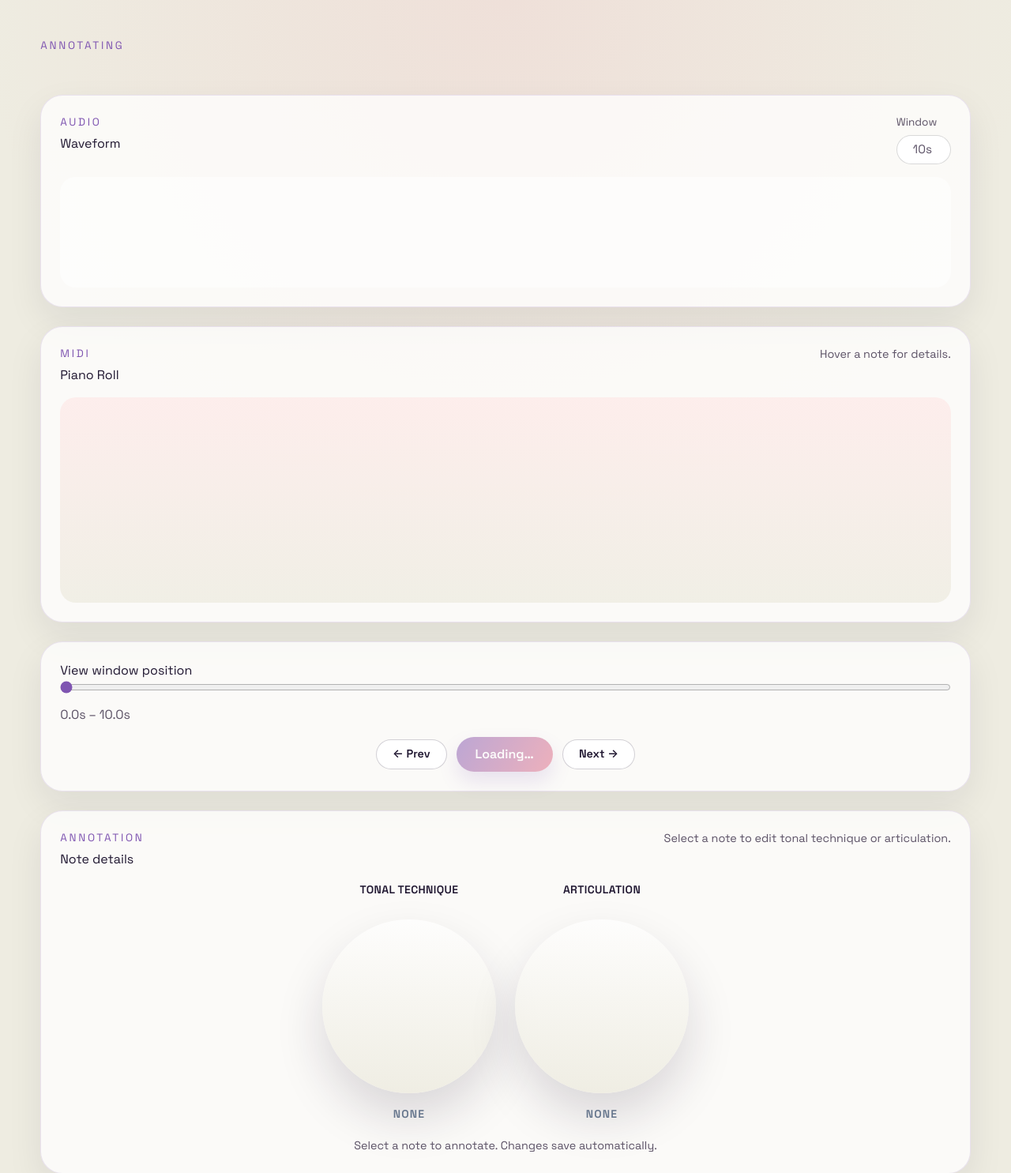
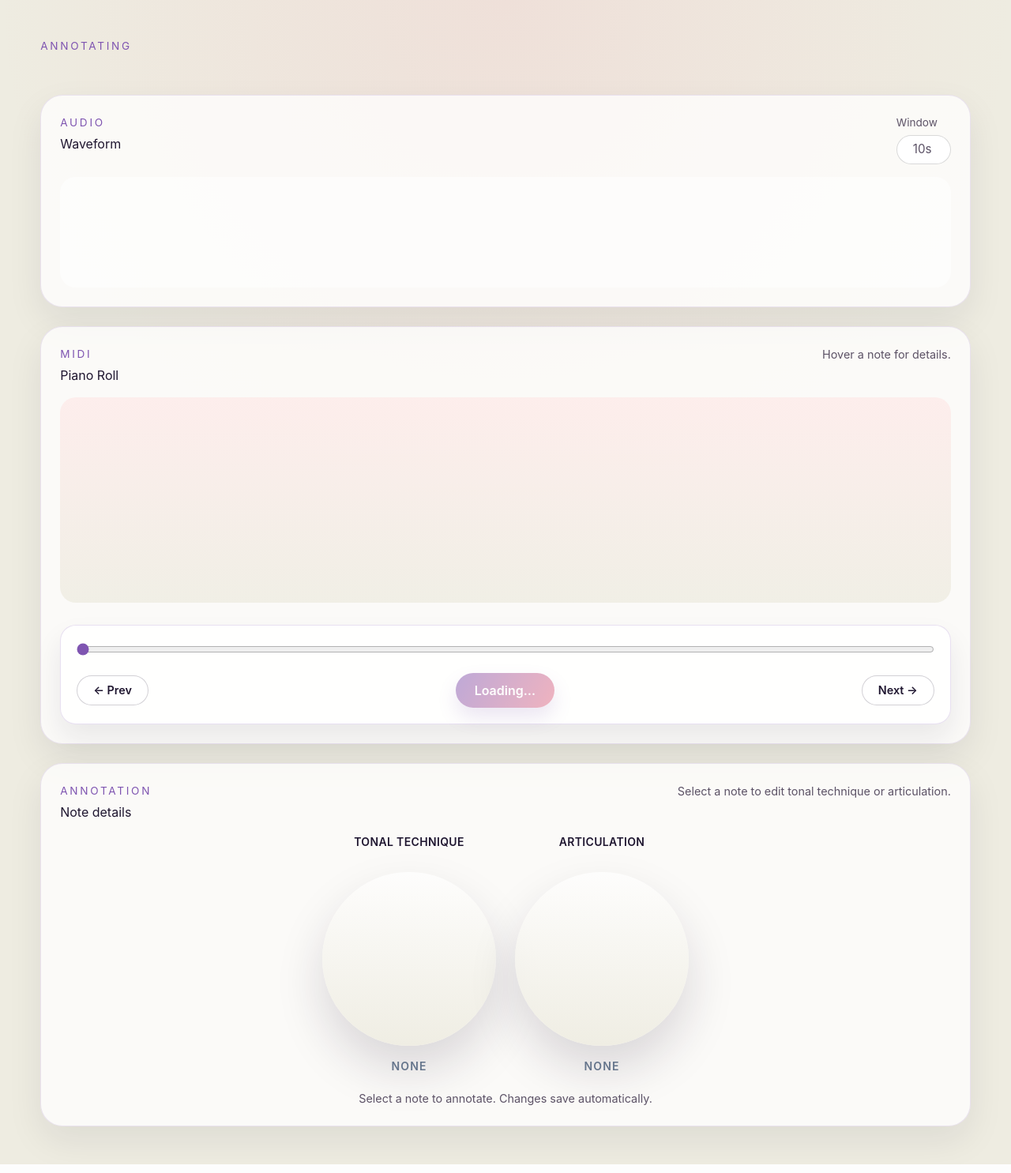
Before and after one commit to tklovln/audio-midi-marker, a Flask app: template templates/annotation.html in a window 1280 px wide. Shown: the top 1485 px of the page at 79% size. Run offline with Flask 3, Linux system fonts and the light colour scheme; the template is opened without the code that fills it, so the values that code supplies are empty; some libraries are stand-ins or nearby versions.

Commit message:
update: fix midi control slider

```diff
--- a/data/paganini_aligned/annotation.csv
+++ b/data/paganini_aligned/annotation.csv
@@ -1,5 +1,7 @@
 pitch,start,end,tonalTechnique,articulation
+57,19.847727,19.929545,pizzicato,
 63,0.843182,0.911364,pizzicato,
+63,19.975,20.045455,,legato
 64,0.0,0.077273,pizzicato,staccato
 64,0.75,0.795455,pizzicato,
 64,6.554545,6.606818,sul ponticello,
@@ -8,7 +10,9 @@ pitch,start,end,tonalTechnique,articulation
 71,0.234091,0.290909,muted,staccato
 71,0.552273,0.604545,sul ponticello,legato
 71,5.038636,5.086364,harmonics,accent
+71,20.093182,20.143182,,tenuto
 75,2.677273,2.718182,pizzicato,staccato
 76,0.343182,0.384091,muted,staccato
 76,0.436364,0.5,,
 76,3.565909,3.611364,,accent
+90,19.388636,19.702273,sul ponticello,
--- a/static/css/style.css
+++ b/static/css/style.css
@@ -1,3 +1,21 @@
+.midi-controls {
+    margin-top: 1.75rem;
+    padding: 1.25rem;
+    border: 1px solid rgba(127, 85, 177, 0.18);
+    border-radius: 1.25rem;
+    background: rgba(255, 255, 255, 0.85);
+    box-shadow: 0 18px 35px rgba(31, 22, 48, 0.08);
+}
+
+.midi-controls input[type="range"] {
+    accent-color: var(--plum);
+}
+
+.midi-controls .viewport-nav {
+    justify-content: space-between;
+    margin-top: 1rem;
+}
+
 @import url("https://fonts.googleapis.com/css2?family=Space+Grotesk:wght@400;500;600&display=swap");
 
 :root {
@@ -297,6 +315,11 @@ h1, h2, h3 {
     align-items: center;
 }
 
+.panel--midi .viewport-nav {
+    justify-content: space-between;
+    flex-wrap: wrap;
+}
+
 .nav-button {
     border-radius: 999px;
     border: 1px solid rgba(31, 22, 48, 0.2);
--- a/templates/annotation.html
+++ b/templates/annotation.html
@@ -74,12 +74,12 @@
                 <div id="midi-grid" class="midi-grid"></div>
                 <div id="midi-cursor" class="panel-cursor"></div>
             </div>
-        </section>
-
-        <section class="panel panel--viewport">
-            <label for="viewport-slider">View window position</label>
-            <input type="range" id="viewport-slider" min="0" max="0" value="0" step="0.05">
-            <output id="viewport-label">0.0s – 10.0s</output>
+            <div class="midi-controls">
+                <!-- <label class="block text-sm font-semibold uppercase tracking-wide text-slate-500" for="viewport-slider">
+                    View window position
+                </label> -->
+                <input type="range" id="viewport-slider" min="0" max="0" value="0" step="0.05" class="w-full">
+                <!-- <output id="viewport-label" class="text-xs text-slate-500 block mt-1">0.0s – 10.0s</output> -->
                 <div class="viewport-nav">
                     <button id="jump-prev" class="nav-button" type="button" aria-label="Play previous note">
                         ← Prev
@@ -88,6 +88,7 @@
                     <button id="jump-next" class="nav-button" type="button" aria-label="Play next note">
                         Next →
                     </button>
+                </div>
             </div>
         </section>
 
```
Lines whose indentation alone changed are shown as unchanged.
